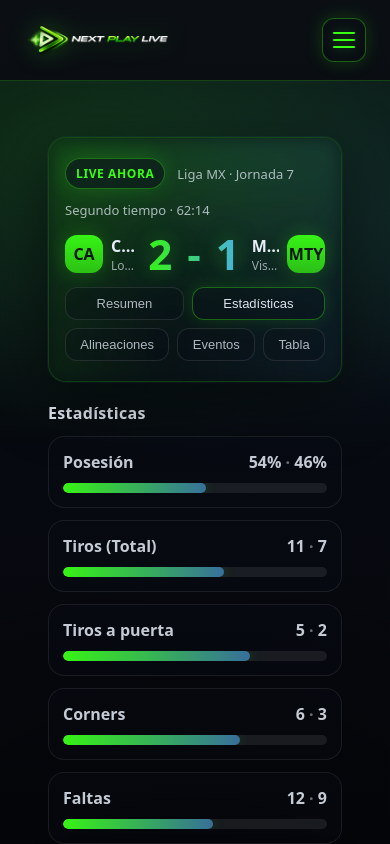
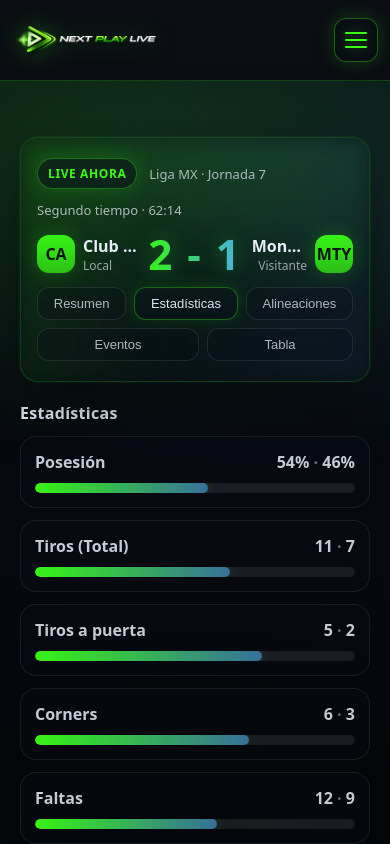
Before and after one commit to jonkas43/nextplaylive, a Next.js app: page / in a window 390 px wide. Built offline with nearby package versions, Linux system fonts and the light colour scheme.

Commit message:
Widen mobile layout (less side padding)

```diff
--- a/app/globals.css
+++ b/app/globals.css
@@ -542,3 +542,31 @@
   .teamName, .teamSub{ max-width: 110px !important; }
   .score{ font-size: 36px !important; }
 }
+
+/* Hacer la app más “edge-to-edge” en mobile */
+@media (max-width: 720px){
+  .page{
+    max-width: 100%;
+    padding-left: 12px !important;
+    padding-right: 12px !important;
+  }
+
+  .topbar{
+    padding-left: 12px !important;
+    padding-right: 12px !important;
+  }
+
+  /* El hero ocupa más ancho visual */
+  .heroCard{
+    padding-left: 16px !important;
+    padding-right: 16px !important;
+  }
+}
+
+/* Extra: iPhones muy angostos */
+@media (max-width: 390px){
+  .page{
+    padding-left: 10px !important;
+    padding-right: 10px !important;
+  }
+}
```
